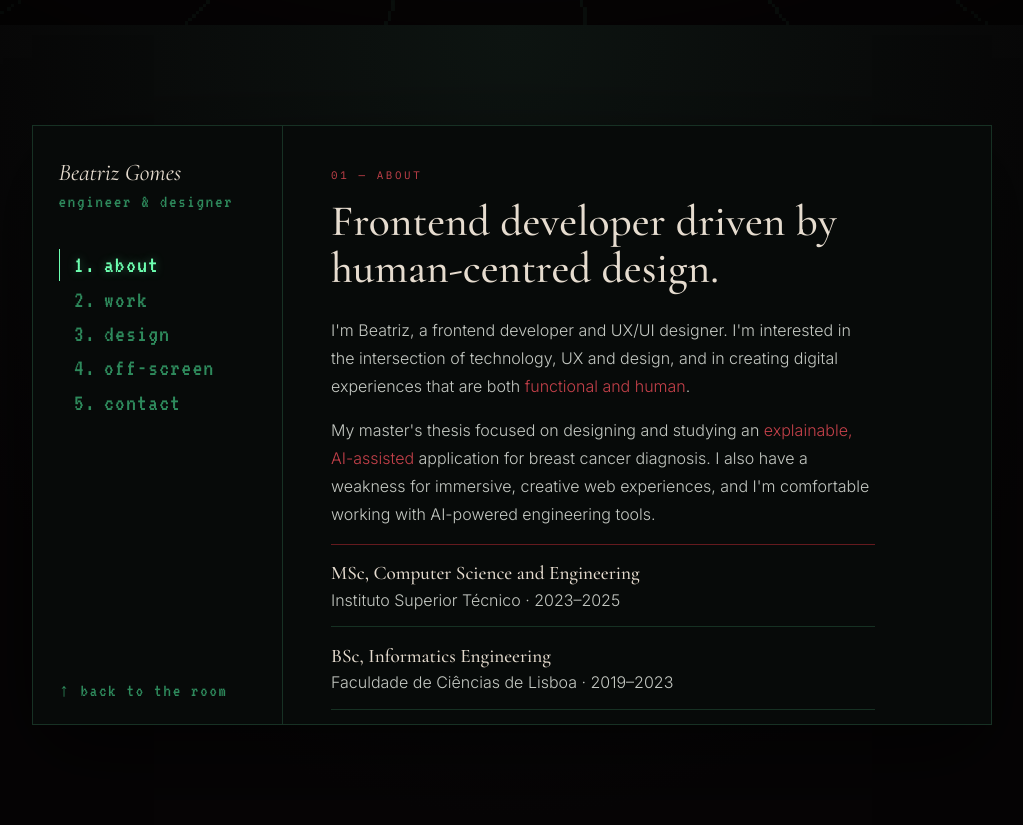
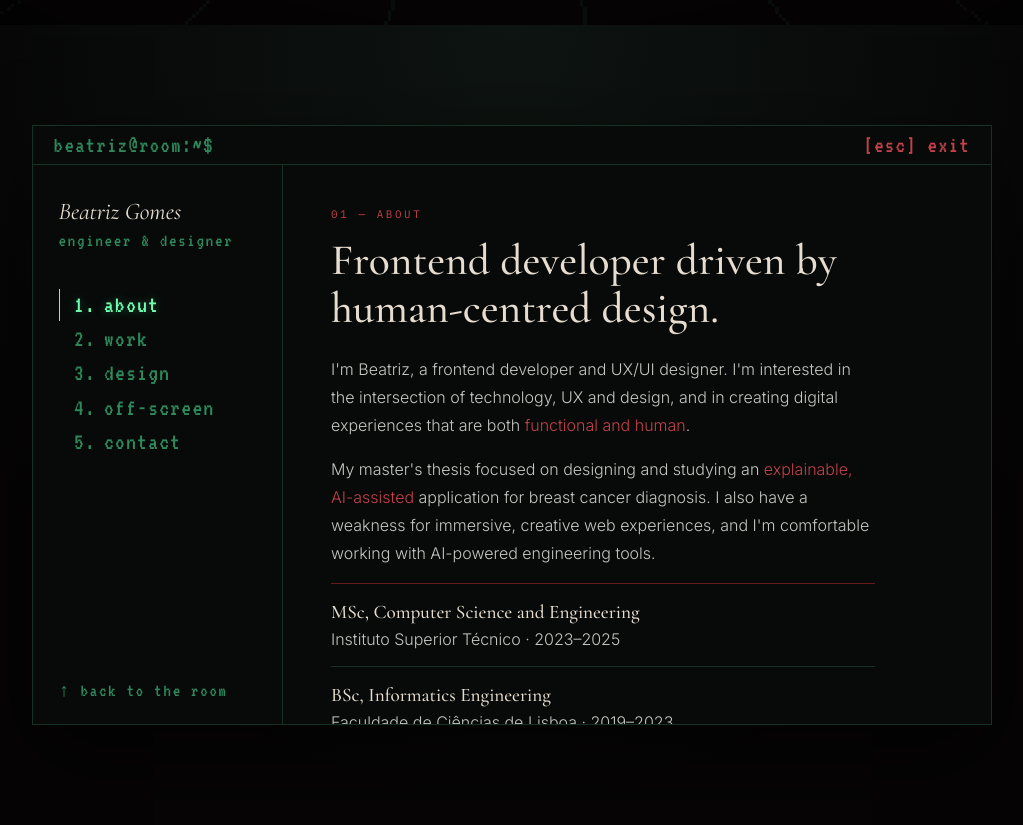
Before and after one commit to beatrizvigomes/beatrizvigomes.github.io, a plain HTML site: page index.html in a window 1280 px wide. Shown: the part 775-1600 px from the top of the page, without its empty margins (128-1151 px from the left). Drawn offline with nearby package versions, Linux system fonts and the light colour scheme.

Commit message:
re-design

```diff
--- a/index.html
+++ b/index.html
@@ -39,6 +39,10 @@
   <!-- 2. The same content you get by clicking the screen -->
   <section class="page" id="content" aria-label="Portfolio">
     <div class="panel">
+      <div class="term-bar">
+        <span class="prompt">beatriz@room:~$</span>
+        <button class="exit" id="termExit" type="button" aria-label="Back to the room">[esc] exit</button>
+      </div>
       <aside class="side">
         <div class="side-head">
           <span class="name">Beatriz Gomes</span>
--- a/script.js
+++ b/script.js
@@ -500,6 +500,7 @@ lbEl.addEventListener('touchend', e => {
 }, { passive: true });
 
 document.getElementById('toRoom').addEventListener('click', () => window.scrollTo({ top: 0, behavior }));
+document.getElementById('termExit').addEventListener('click', () => window.scrollTo({ top: 0, behavior }));   // "[esc] exit" in the terminal bar
 document.addEventListener('keydown', e => {
   if (e.key === 'Escape' && !lbOpen()) window.scrollTo({ top: 0, behavior });
 });
--- a/style.css
+++ b/style.css
@@ -109,7 +109,7 @@ body { background: var(--bg); color: var(--text); font-family: var(--sans); }
 }
 .panel {
   width: min(960px, 100%); height: min(600px, 86vh);
-  display: grid; grid-template-columns: 250px 1fr;
+  display: grid; grid-template-columns: 250px 1fr; grid-template-rows: auto minmax(0, 1fr);   /* row 1 = the terminal bar */
   background: var(--panel); border: 1px solid var(--line);
   box-shadow: 0 30px 80px rgba(0, 0, 0, .6);
 }
@@ -148,7 +148,7 @@ body { background: var(--bg); color: var(--text); font-family: var(--sans); }
 @keyframes lineIn { to { opacity: 1; transform: none } }
 
 @media (max-width: 720px) {
-  .panel { grid-template-columns: 1fr; grid-template-rows: auto 1fr; height: auto; min-height: 70vh; }
+  .panel { grid-template-columns: 1fr; grid-template-rows: auto auto 1fr; height: auto; min-height: 70vh; }
   .side { padding: 1.2rem; border-right: 0; border-bottom: 1px solid var(--line); }
   .side-head { margin-bottom: 1rem; }
   .nav { flex-direction: row; flex-wrap: wrap; }
@@ -226,3 +226,16 @@ html { scrollbar-width: thin; scrollbar-color: #7a2229 var(--bg); }
   .photo img { transition: none; }
   .lightbox.open { animation: none; }
 }
+
+/* ---------- The terminal title bar across the top of the panel (from the first version) ---------- */
+.term-bar {
+  grid-column: 1 / -1;
+  display: flex; justify-content: space-between; align-items: center;
+  padding: .45rem 1.3rem;
+  border-bottom: 1px solid var(--line);
+  font-family: var(--pixel); font-size: 1.45rem; letter-spacing: .06em;
+}
+.term-bar .prompt { color: var(--green-dim); }
+.term-bar .exit { background: none; border: 0; cursor: pointer; font: inherit; letter-spacing: inherit; color: var(--red-text); transition: color .25s; }
+.term-bar .exit:hover { color: #ec6a73; }
+.term-bar .exit:focus-visible { outline: 1px solid var(--red-text); outline-offset: 3px; }
```
